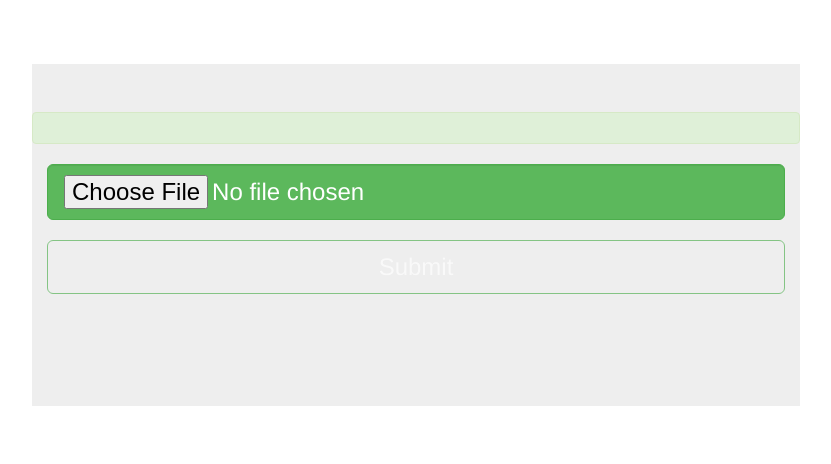
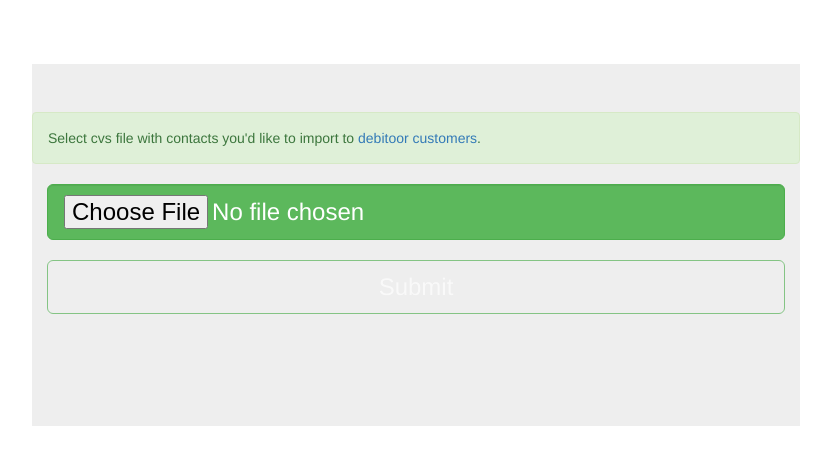
Before and after one commit to coderaiser/debit, a website: page assets/upload.html in a window 1280 px wide. Shown: the whole page, without its empty margins (224-1055 px from the left). Drawn offline with nearby package versions, Linux system fonts and the light colour scheme.

Commit message:
feature(upload) add description

```diff
--- a/assets/upload.html
+++ b/assets/upload.html
@@ -6,7 +6,9 @@
     </head>
     <body>
         <div class="jumbotron">
-            <div data-name="js-result" class="alert alert-success reduce-text"></div>
+            <div data-name="js-result" class="alert alert-success reduce-text">
+                Select cvs file with contacts you'd like to import to <a href=http://debitoor.com>debitoor</a> <a href="https://app.debitoor.com/customers">customers</a>.
+            </div>
 
             <div class="container">
                 <form data-name="js-form" method="POST" action="/upload?code={{ token }}" enctype="multipart/form-data">
```
